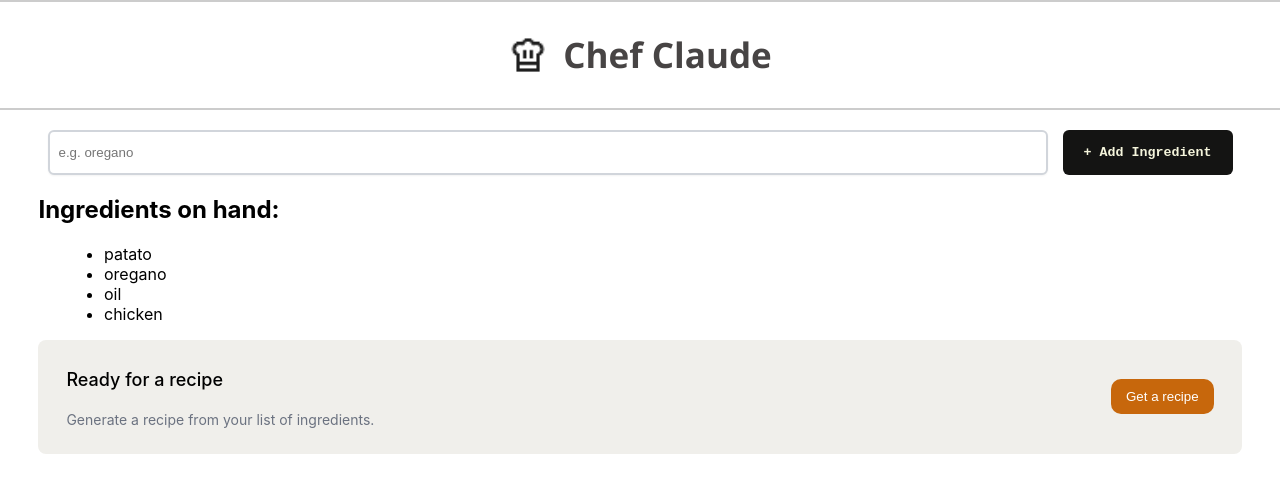
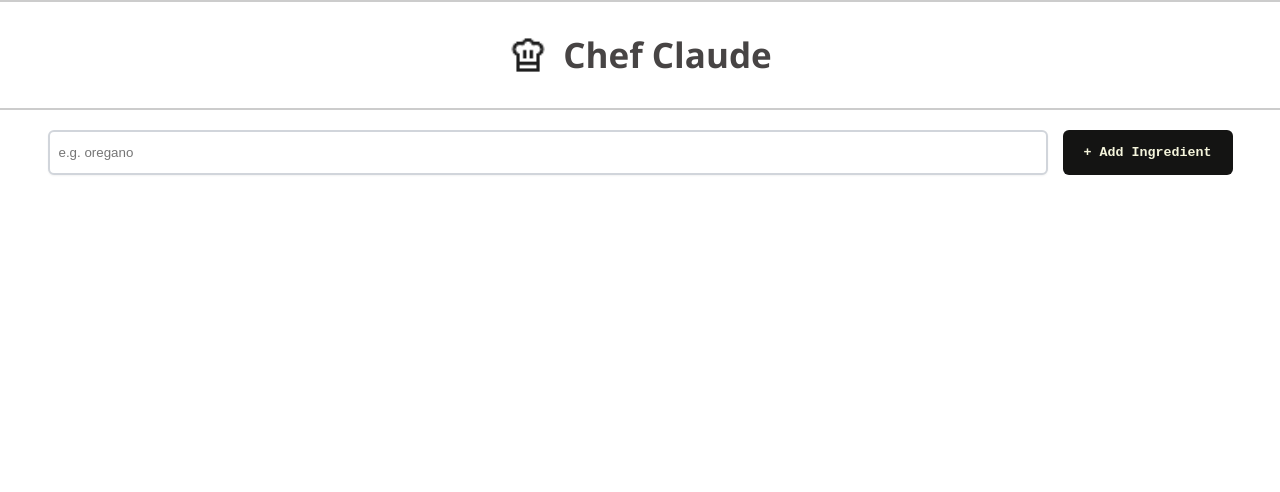
Before and after one commit to Anxhi04/chef-claud, a React (Create React App) app: page / in a window 1280 px wide. Shown: the top 492 px of the page. Built offline with nearby package versions, Linux system fonts and the light colour scheme; no server answers; what @huggingface/inference would draw is missing.

Commit message:
heqja e ing by def

```diff
--- a/src/components/Main.jsx
+++ b/src/components/Main.jsx
@@ -5,7 +5,7 @@ import ClaudeRecipe from "./ClaudeRecipe";
 
 
 export default function Main(){
-    let [ingredients, setIngredient] =React.useState(["patato", "oregano", "oil", "chicken"])
+    let [ingredients, setIngredient] =React.useState([])
     const[recipeShown, setrecipeShown]=React.useState(false)
     const[recipe, setrecipe]=React.useState("")
 
@@ -16,7 +16,6 @@ export default function Main(){
     }
 
     async function getrecipe(){
-            console.log("button clicked")
             const reciperMarkdown = await getRecipeFromMistral(ingredients);
             console.log(reciperMarkdown)
             setrecipe(reciperMarkdown)
```
